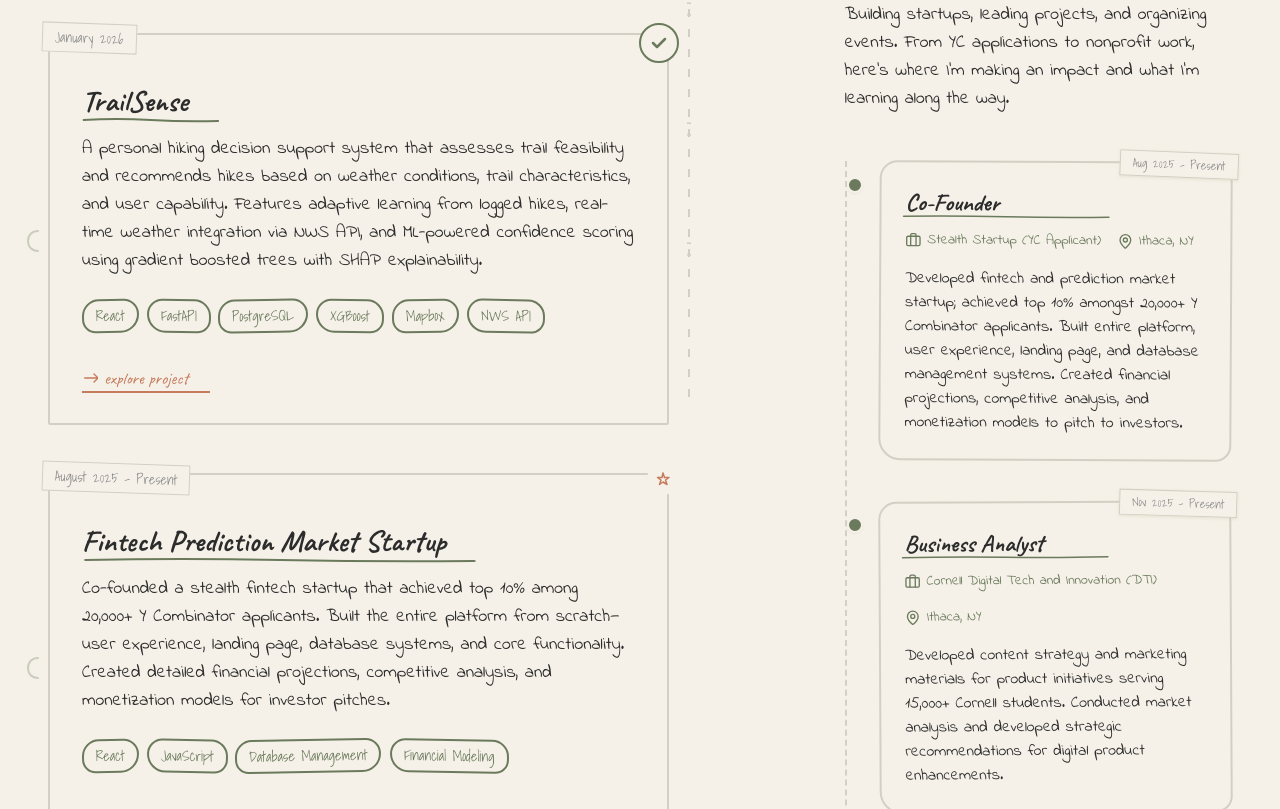
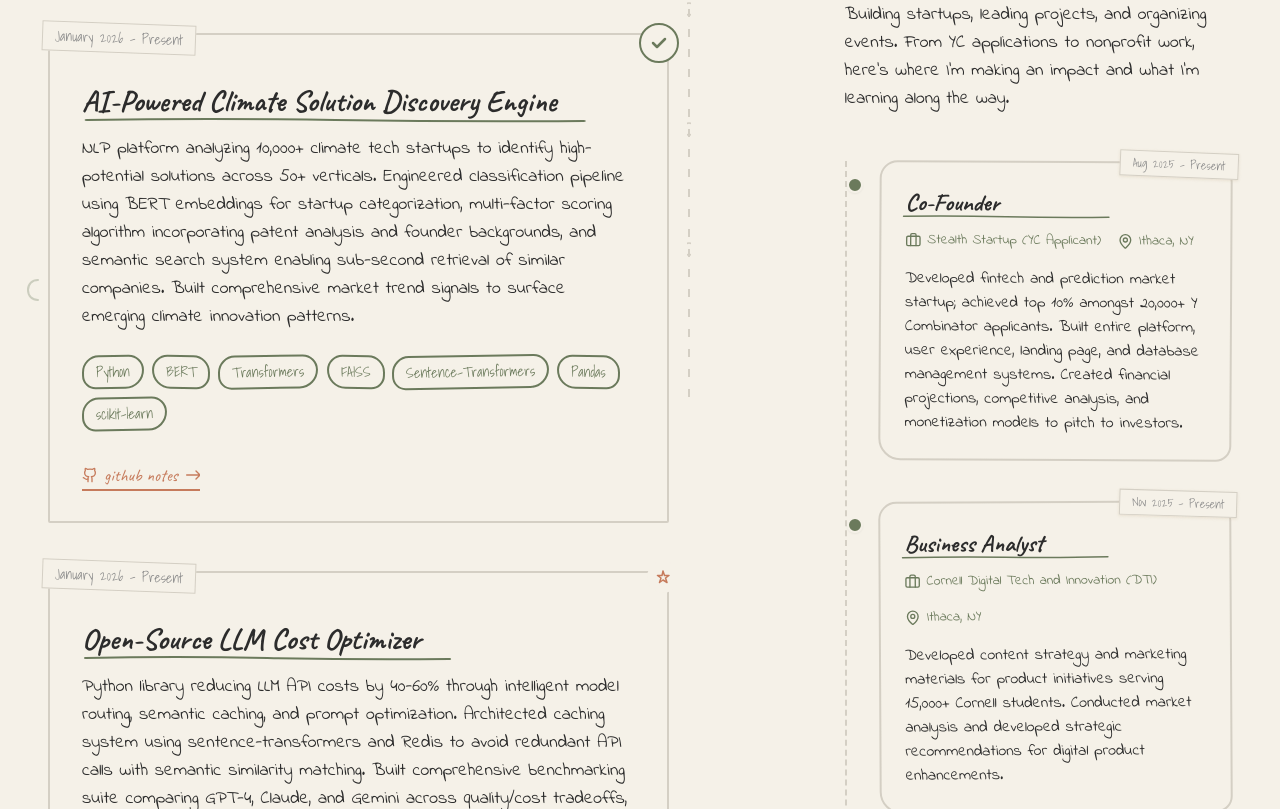
Before and after one commit to hgridharan999/personal_site, a React (Vite) app: page / in a window 1280 px wide. Shown: the part 991-1800 px from the top of the page. Built offline with nearby package versions, Linux system fonts and the light colour scheme.

Commit message:
added new projects

```diff
--- a/src/components/Projects.jsx
+++ b/src/components/Projects.jsx
@@ -6,6 +6,22 @@ import { HandDrawnArrow, SketchCheckmark, StarDoodle, BracketDecoration } from '
 import { ExternalLink, Github, ArrowRight } from 'lucide-react';
 
 const projectsData = [
+  {
+    date: "January 2026 - Present",
+    title: "AI-Powered Climate Solution Discovery Engine",
+    description: "NLP platform analyzing 10,000+ climate tech startups to identify high-potential solutions across 50+ verticals. Engineered classification pipeline using BERT embeddings for startup categorization, multi-factor scoring algorithm incorporating patent analysis and founder backgrounds, and semantic search system enabling sub-second retrieval of similar companies. Built comprehensive market trend signals to surface emerging climate innovation patterns.",
+    tech: ["Python", "BERT", "Transformers", "FAISS", "Sentence-Transformers", "Pandas", "scikit-learn"],
+    liveUrl: null,
+    githubUrl: "https://github.com/hgridharan999",
+  },
+  {
+    date: "January 2026 - Present",
+    title: "Open-Source LLM Cost Optimizer",
+    description: "Python library reducing LLM API costs by 40-60% through intelligent model routing, semantic caching, and prompt optimization. Architected caching system using sentence-transformers and Redis to avoid redundant API calls with semantic similarity matching. Built comprehensive benchmarking suite comparing GPT-4, Claude, and Gemini across quality/cost tradeoffs, enabling developers to optimize inference budgets without sacrificing output quality.",
+    tech: ["Python", "Redis", "OpenAI API", "Anthropic API", "Sentence-Transformers", "AsyncIO", "Pytest"],
+    liveUrl: null,
+    githubUrl: "https://github.com/hgridharan999",
+  },
   {
     date: "January 2026",
     title: "TrailSense",
```
